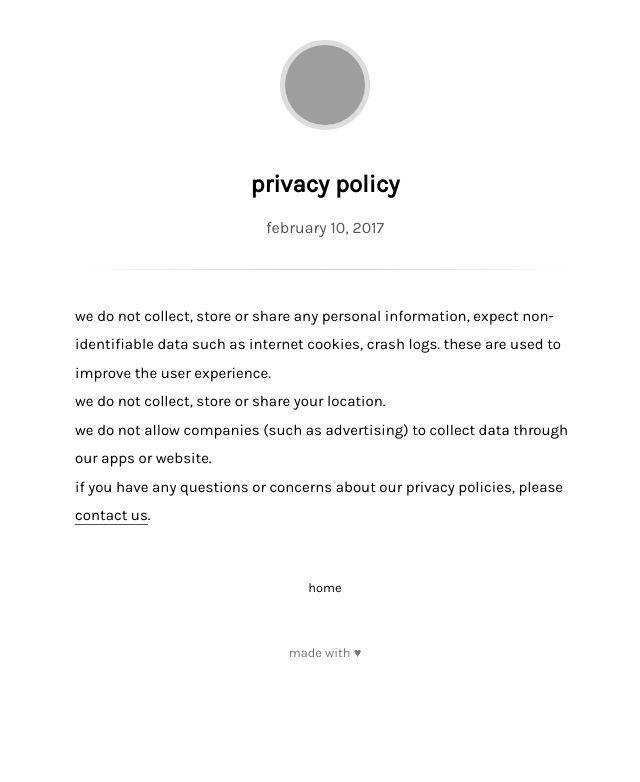
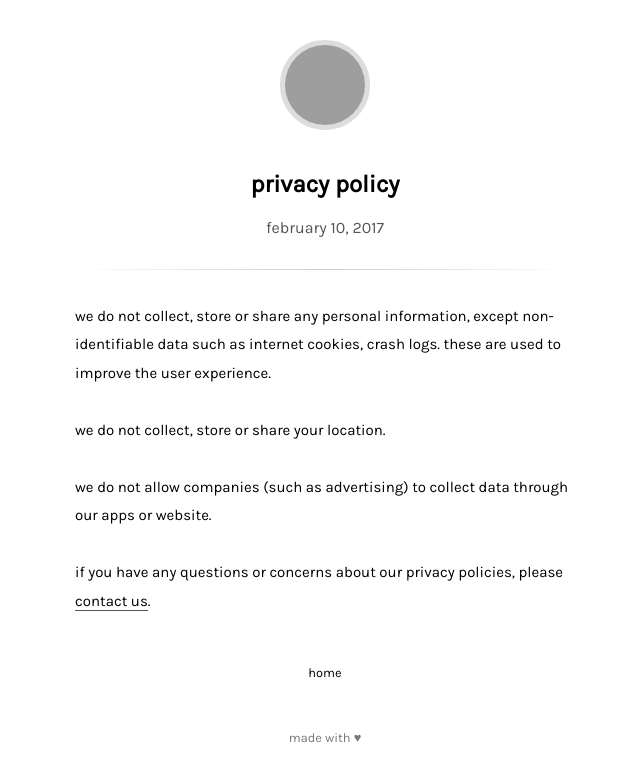
Before and after one commit to convitza/onetapstudio, a Jekyll site: the page built from _posts/2017-02-10-Privacy Policy.md, in a window 1280 px wide, cut to the strip 0-782 px from the top of the page. Shown: the whole strip, without its empty margins (315-955 px from the left). Built offline with Jekyll 4.4.1, drawn with Linux system fonts in a browser that asks for light colours; grey boxes are pictures that could not be loaded.

Commit message:
no message

```diff
--- a/_posts/2017-02-10-Privacy Policy.md
+++ b/_posts/2017-02-10-Privacy Policy.md
@@ -2,10 +2,10 @@
 title: Privacy Policy
 updated: 2017-02-10 10:38
 ---
-We do not collect, store or share any personal information, expect non-identifiable data such as internet cookies, crash logs. These are used to improve the user experience.
-<br/>
+We do not collect, store or share any personal information, except non-identifiable data such as internet cookies, crash logs. These are used to improve the user experience.
+<br/><br/>
 We do not collect, store or share your location.
-<br/>
+<br/><br/>
 We do not allow companies (such as advertising) to collect data through our apps or website.
-<br/>
+<br/><br/>
 If you have any questions or concerns about our privacy policies, please <a href="https://facebook.com/onetapstudio">contact us</a>.
```
